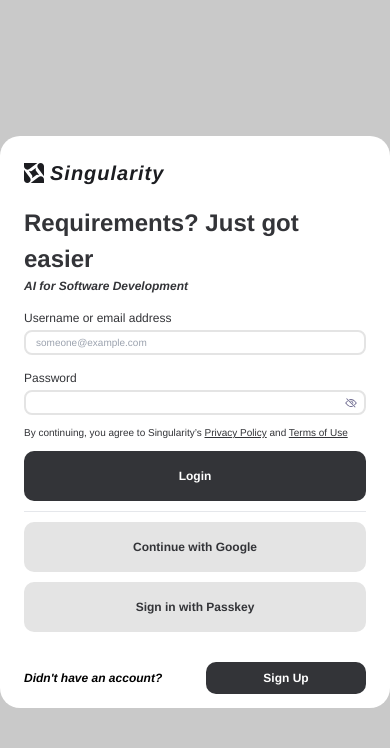
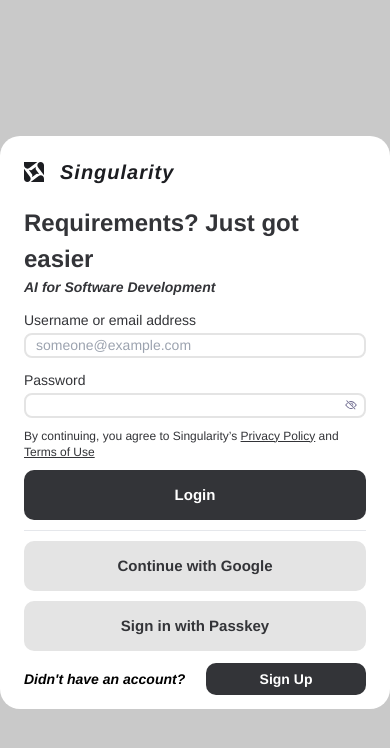
Before and after one commit to Chung1045/singularity, a Node server app: page /login in a window 390 px wide. Shown: the top 748 px of the page. Run offline with Node 20, Linux system fonts and the light colour scheme; some libraries are stand-ins or nearby versions.

Commit message:
style: Enhance login page layout and typography
- Updated styles in login.css to improve the layout and visual hierarchy of the login page.
- Increased the width of the login card and added new text-wrapper classes for better text presentation.
- Adjusted font sizes for various elements to ensure consistency and readability across different screen sizes.

```diff
--- a/public/stylesheets/login.css
+++ b/public/stylesheets/login.css
@@ -361,9 +361,25 @@ a {
     width: 100%;
   }
 
-  /* Login card: 417px wide, flex column so panels stack */
+  .frame .text-wrapper {
+    /* display: flex;
+    align-items: center;
+    justify-content: left;
+    width: 172px;
+    height: 25px;
+    font-family: "SF Pro-SemiboldItalic", Helvetica;
+    font-weight: 600;
+    font-style: italic;
+    color: #1c1d21;
+    font-size: 20px;
+    letter-spacing: 1.00px; */
+    margin-left: 10px;
+  }
+
+
+  /* Login card: 445px wide, flex column so panels stack */
   .frame .login {
-    width: min(417px, 100%);
+    width: min(445px, 100%);
     height: auto;
     display: flex;
     flex-direction: column;
@@ -439,6 +455,33 @@ a {
     width: 100%;
   }
 
+  .frame .text-wrapper-2 {
+    font-size: 14px;
+  }
+
+  /* Input labels */
+  .frame .text-wrapper-3 {
+    font-size: 14px;
+  }
+
+  /* Input text — 16px prevents iOS Safari auto-zoom */
+  frame .text-wrapper-4,
+  .frame .div-wrapper input {
+    font-size: 14px !important;
+  }
+
+  /* Terms & conditions text */
+  .frame .by-continuing-you {
+    font-size: 12px;
+  }
+
+  .frame .text-wrapper-7 {
+    font-size: 15px;
+  }
+
+  .frame .text-wrapper-6 {
+    font-size: 15px;
+  }
   /* ── Left panel ──
      Remove the grey panel; only group content remains visible */
   .frame .left-content {
@@ -455,7 +498,7 @@ a {
 
   /* Group: single horizontal row — "Don't have an account?" | Sign Up */
   .frame .group {
-    margin-top: 0;
+    /* margin-top: 0; */
     height: auto;
     width: 100%;
     transform: none;
@@ -464,6 +507,7 @@ a {
     gap: 12px;
     padding: 14px 24px;
     /* border-top: 1px solid #e4e4e4; */
+    margin-top: -18px;
   }
 
   /* "Don't have an account?" — left side, fills remaining space */
@@ -482,6 +526,26 @@ a {
     order: 2;
     width: auto;
     transform: none;
+  }
+
+  /* "Don't have an account?" — left side, fills remaining space */
+  .frame .if-you-already-have {
+    order: 1;
+    flex: 1;
+    width: auto;
+    height: auto;
+    transform: none;
+    justify-content: flex-start;
+    font-size: 14px;
+  }
+
+  .frame .sign-in {
+    font-family: "Urbanist-Bold", Helvetica;
+    font-weight: 700;
+    color: #ffffff;
+    font-size: 14px;
+    text-align: center;
+    line-height: 16px;
   }
 
   .frame .sign-in-wrapper {
```
